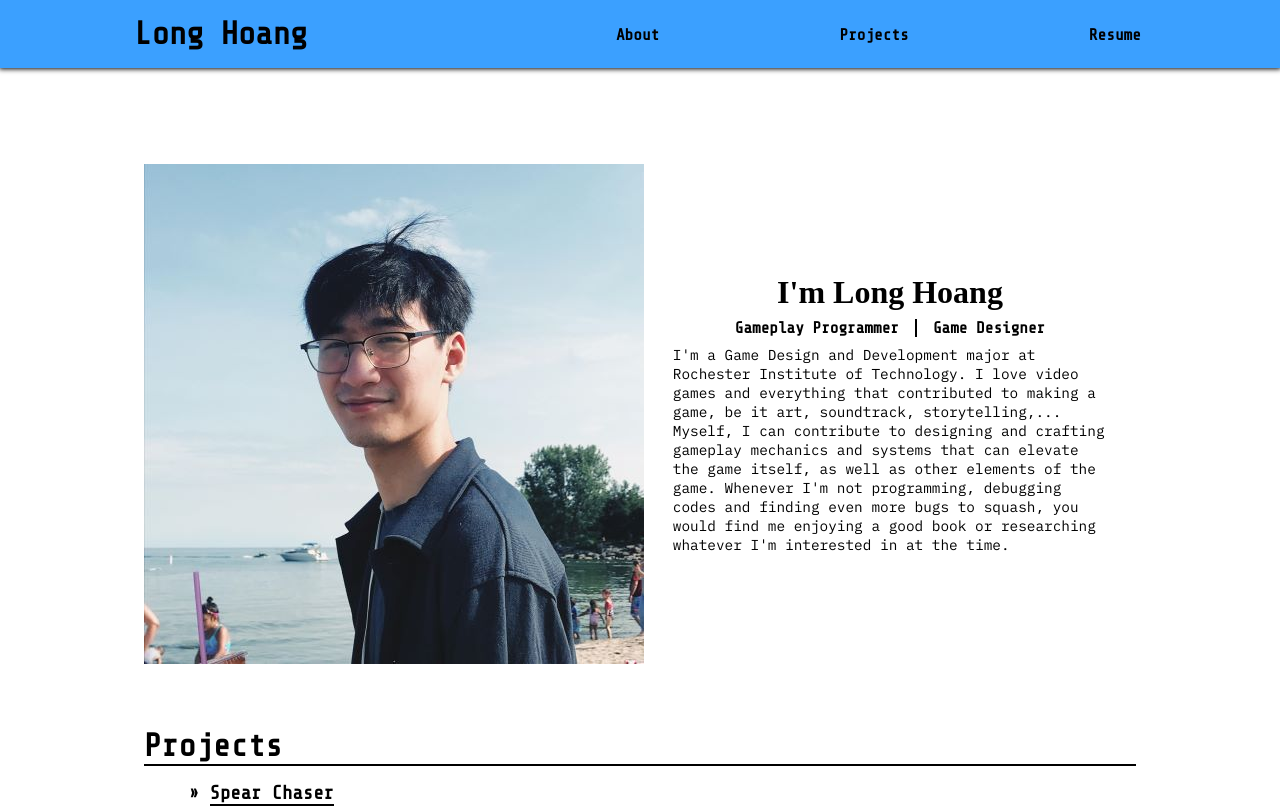
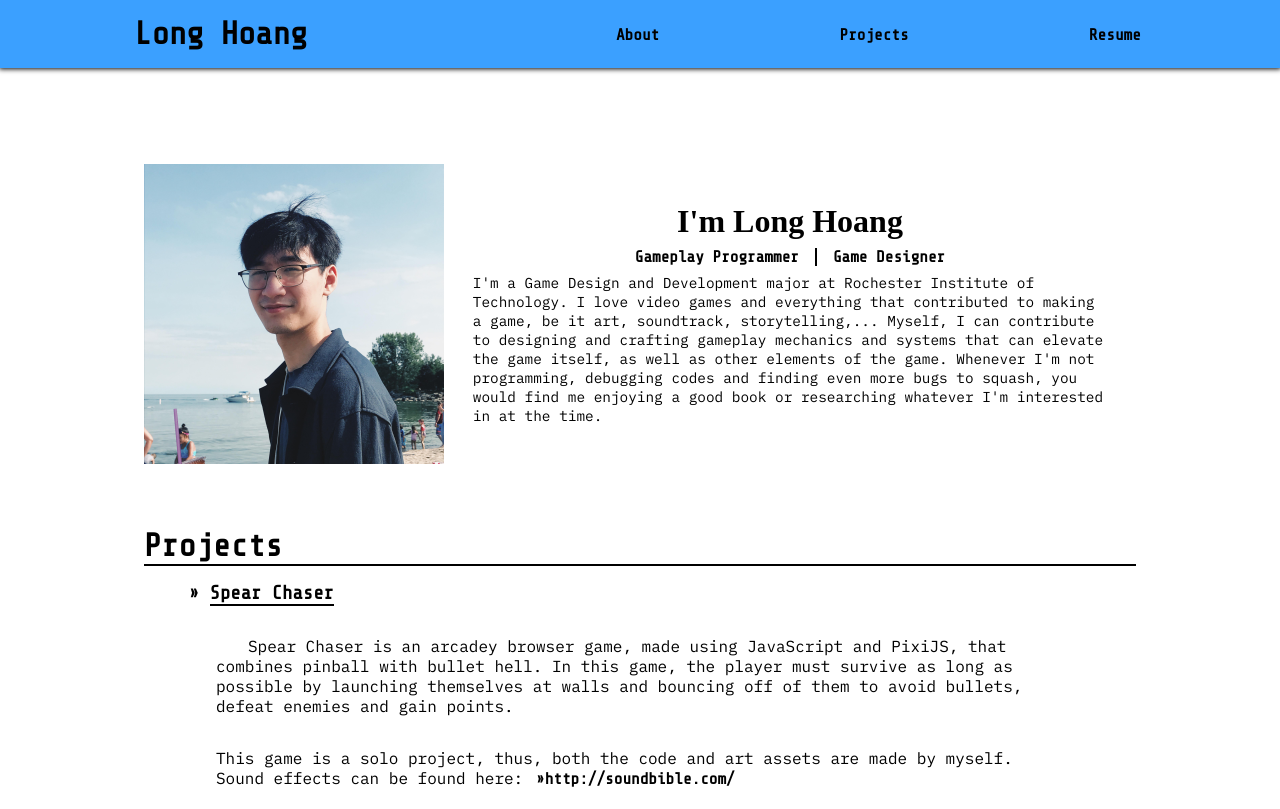
Before and after one commit to Long-T-Hoang/Long-T-Hoang.github.io, a plain HTML site: page index.html in a window 1280 px wide. Shown: the top 809 px of the page. Drawn offline with nearby package versions, Linux system fonts and the light colour scheme; a web font is replaced by a local one.

Commit message:
updated pfp

```diff
--- a/index.html
+++ b/index.html
@@ -30,7 +30,7 @@
 
     <main>
         <section id="about">
-            <img src="media/long_hoang_300px.jpg" alt="Long Hoang">
+            <img src="media/long_hoang_300px.png" alt="Long Hoang">
 
             <div>
                 <h2>I'm Long Hoang</h2>
```
Also changed, not shown: media/long_hoang_2048px .jpg (deleted), media/long_hoang_300px.jpg (deleted), media/long_hoang_300px.png (added), 1 other file.
